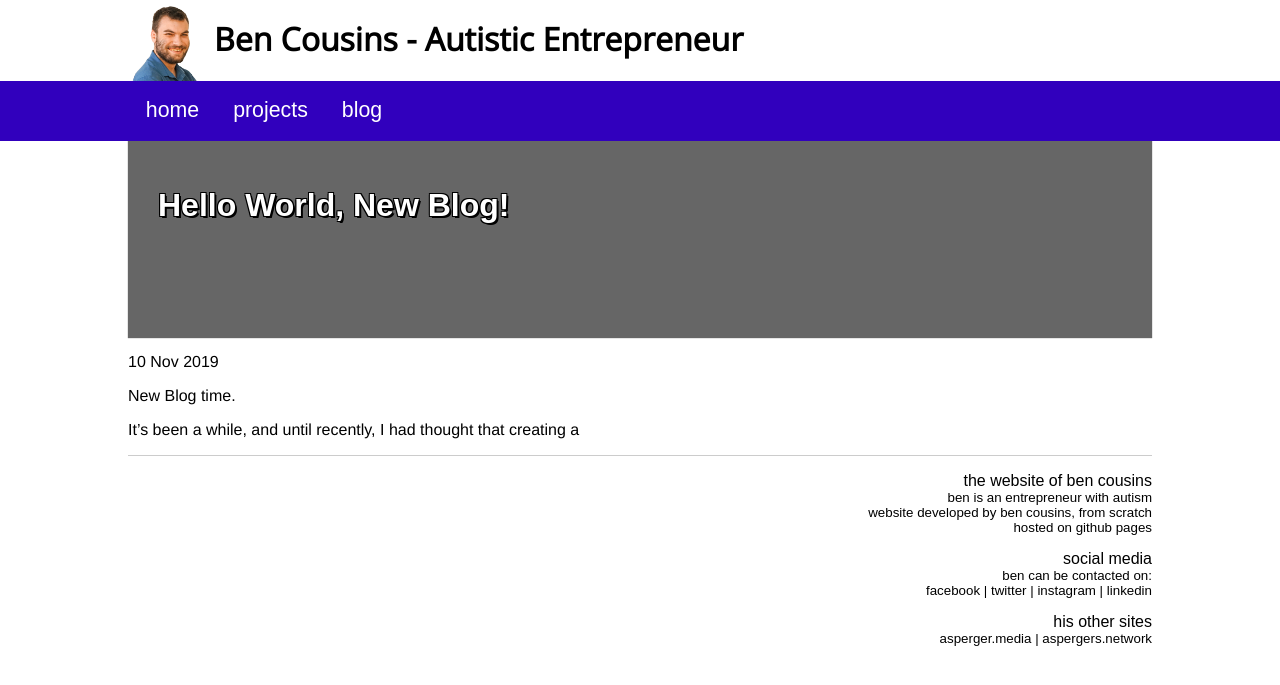
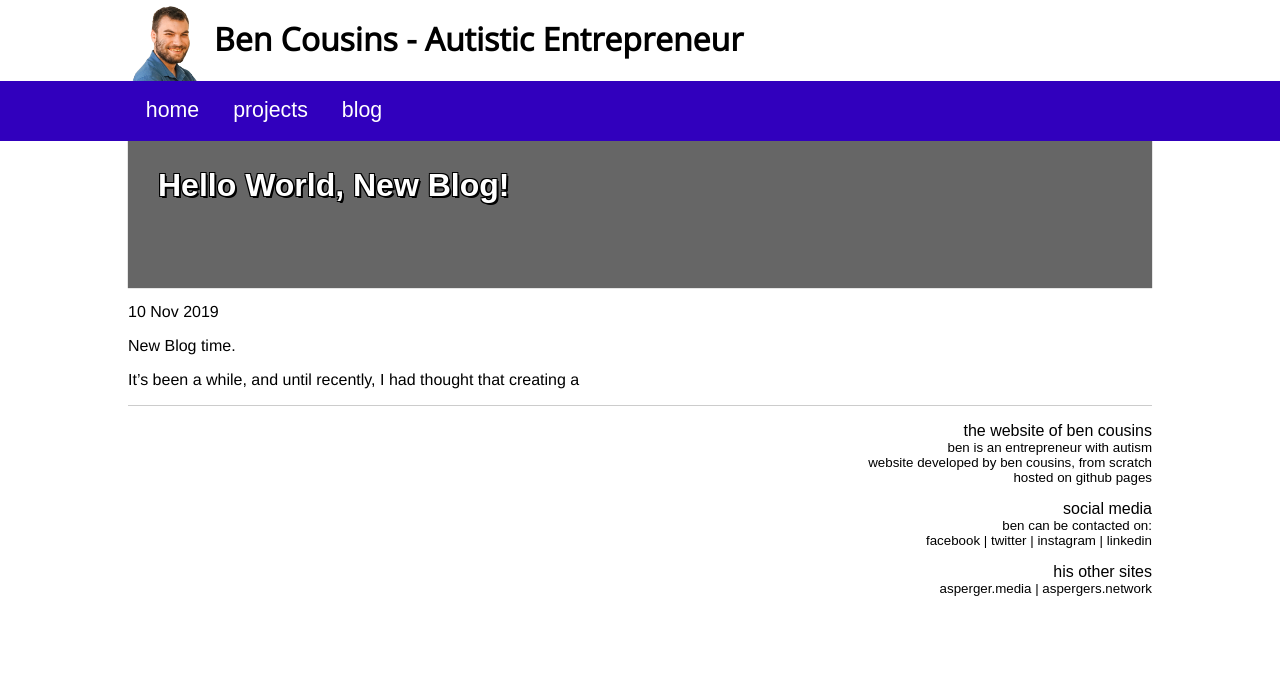
Before and after one commit to s3gunzel/bcousins.github.io, a Jekyll site: the page built from _drafts/hello-world-new-blog.md, in a window 1280 px wide. Shown: the top 685 px of the page. Built offline with Jekyll 4.4.1, drawn with Linux system fonts in a browser that asks for light colours; some web fonts are replaced.

Commit message:
Let's try again

```diff
--- a/static/css/bdcidau.css
+++ b/static/css/bdcidau.css
@@ -173,7 +173,8 @@
 
 #body #mini-hero-unit h1{
     text-align:left;
-    padding: 20px;
+    padding-left: 20px;
+    padding-bottom: 10px;
     font-family: 'century-gothic', sans-serif;
     color:#fff;
     text-shadow: 2px 2px 0 #000, -1px -1px 0 #000, 1px -1px 0 #000, -1px 1px 0 #000, 1px 1px 0 #000;
@@ -181,7 +182,8 @@
 
 #body #mini-hero-unit h4{
     text-align:left;
-    padding: 20px;
+    padding-left: 20px;
+    padding-bottom: 20px;
     font-family: 'century-gothic', sans-serif;
     color:#fff;
     text-shadow: 2px 2px 0 #000, -1px -1px 0 #000, 1px -1px 0 #000, -1px 1px 0 #000, 1px 1px 0 #000;
```
